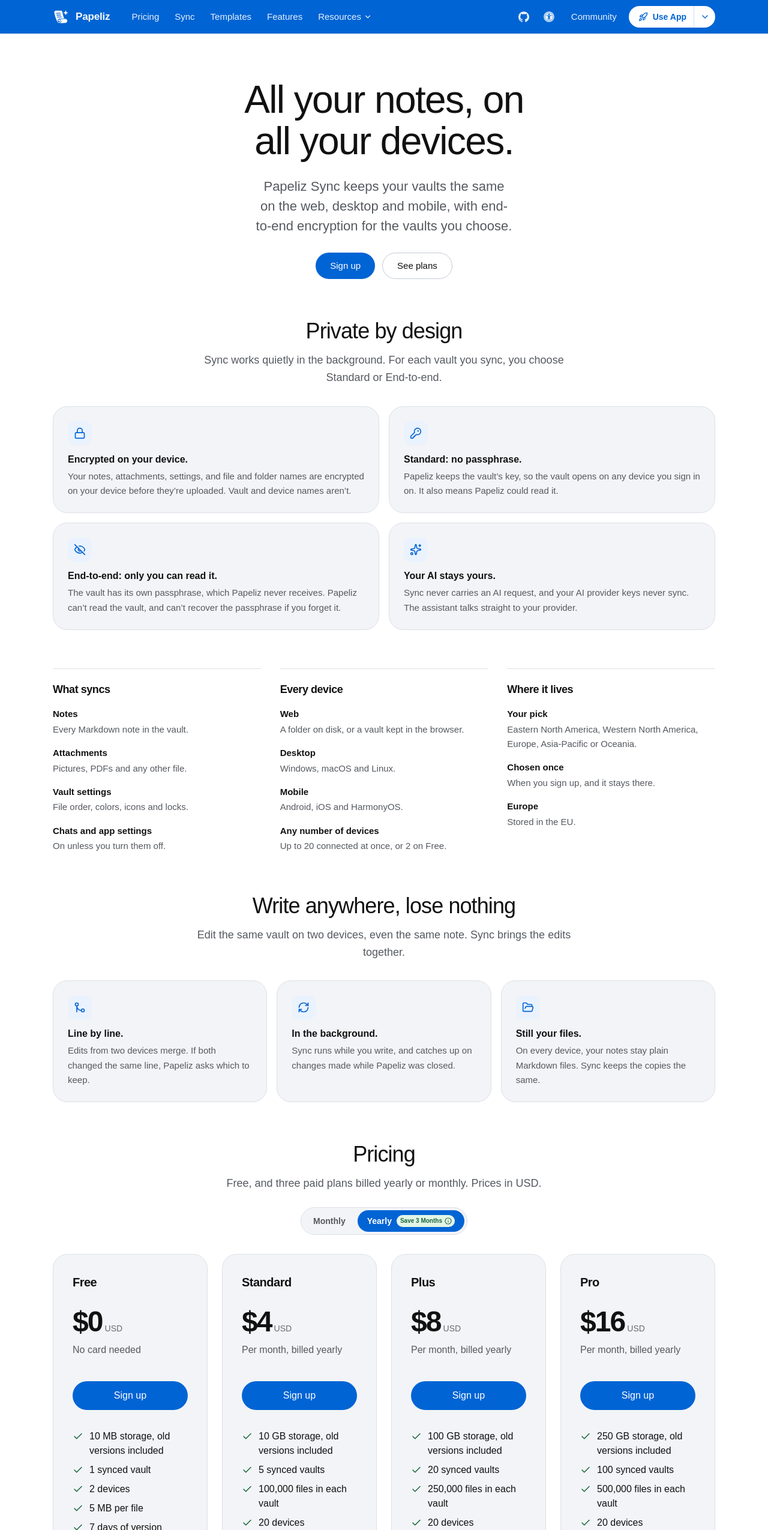
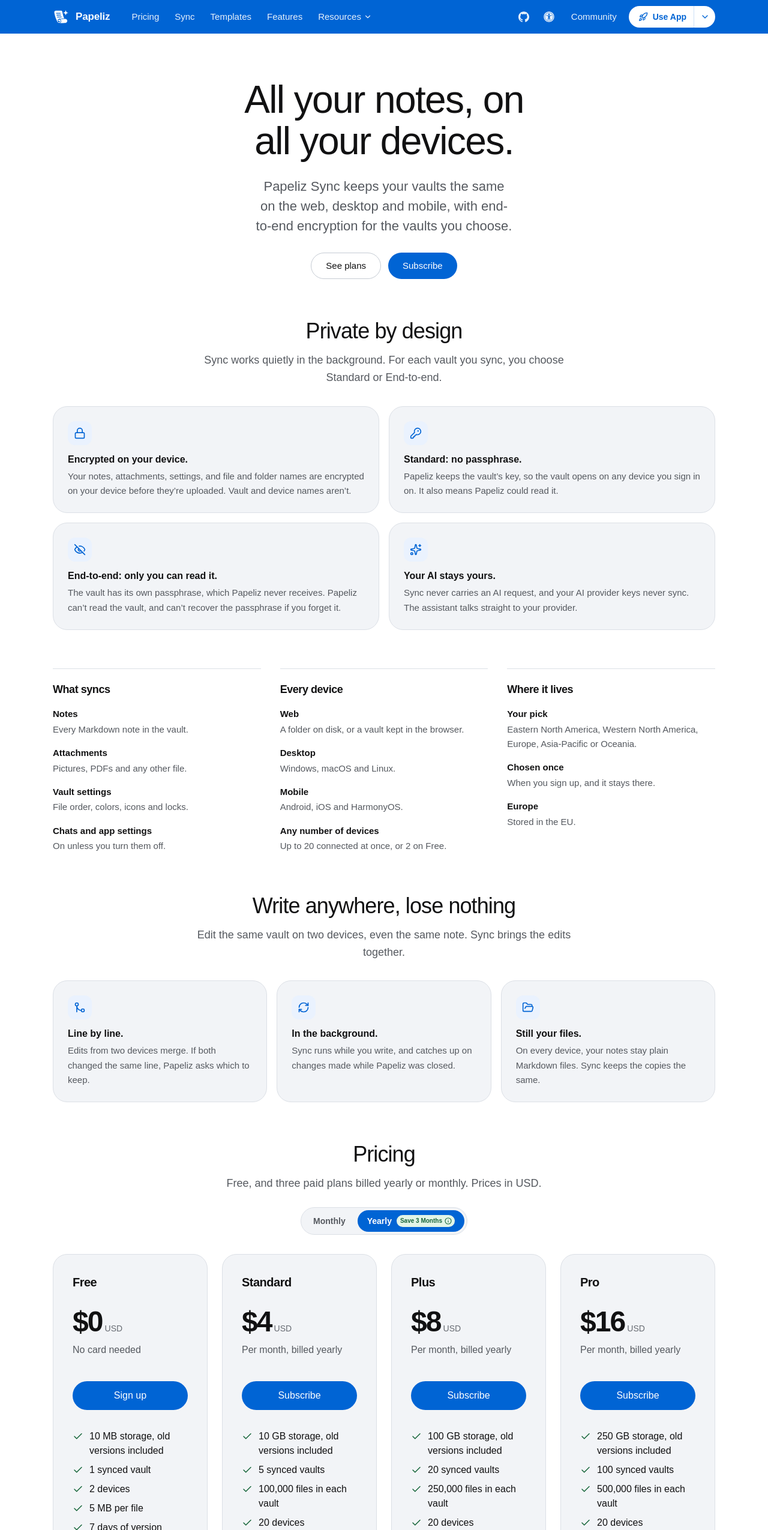
Before and after one commit to AdamNatad/Papeliz, a Next.js app in the folder site/main/: page /sync in a window 1280 px wide. Shown: the top 2550 px of the page at 60% size. Built offline with nearby package versions, Linux system fonts and the light colour scheme; a web font is replaced by a local one.

Commit message:
Say Subscribe on the paid plans, and put See plans beside a Subscribe at the top of the Sync page

```diff
--- a/site/main/app/sync/page.tsx
+++ b/site/main/app/sync/page.tsx
@@ -3,7 +3,7 @@ import { PapelizSiteCenteredPageHero } from '@/components/marketing/papeliz-site
 import { PapelizSiteQuestionList } from '@/components/pricing/papeliz-site-question-list'
 import { PapelizSiteSyncPlanGrid } from '@/components/pricing/papeliz-site-sync-plan-grid'
 import { createPapelizSitePageMetadata } from '@/lib/papeliz-site-seo'
-import { papelizSiteSyncConnectedDeviceLimit, papelizSiteSyncFreePlan, papelizSiteSyncFreeSignUpHref } from '@/lib/papeliz-site-sync-plans'
+import { createPapelizSiteSyncSignUpHref, papelizSiteSyncConnectedDeviceLimit, papelizSiteSyncFreePlan } from '@/lib/papeliz-site-sync-plans'
 import { papelizSiteSyncQuestions } from '@/lib/papeliz-site-sync-questions'
 
 export const metadata = createPapelizSitePageMetadata({
@@ -126,28 +126,29 @@ function PapelizSiteSyncCardItem({ papelizSiteSyncCard }: { papelizSiteSyncCard:
 // Papeliz Sync's own page (Adam, 2026-10-31): what it does,
 // what stays private, what syncs and where, then the plans and the questions.
 export default function PapelizSiteSyncPage() {
-  // The top's Sign up starts on Free, with no plan chosen and no checkout (Adam, 2026-11-02); the paid
-  // plans' own Sign up buttons below go to checkout.
-  const papelizSiteSyncHeroSignUpHref = papelizSiteSyncFreeSignUpHref
+  // The top's See plans, then Subscribe, which checks out Standard, billed yearly, like that plan's own
+  // Subscribe below: signed in, straight to checkout; signed out, sign-in first (Adam, 2026-11-03: "see
+  // plans on the left and Subscribe on the right", then "Standard, yearly").
+  const papelizSiteSyncHeroSubscribeHref = createPapelizSiteSyncSignUpHref('standard', 'yearly')
   return (
     <div className="mx-auto max-w-6xl space-y-16 px-4 pb-16 sm:px-6 sm:pb-20">
       <PapelizSiteCenteredPageHero papelizSiteCenteredPageHeroHeading="All your notes, on all your devices.">
         <p>Papeliz Sync keeps your vaults the same on the web, desktop and mobile, with end-to-end encryption for the vaults you choose.</p>
         <div className="mt-7 flex flex-col items-center justify-center gap-3 sm:flex-row">
-          {papelizSiteSyncHeroSignUpHref && (
-            <a
-              href={papelizSiteSyncHeroSignUpHref}
-              className="inline-flex min-h-11 items-center justify-center rounded-full bg-papeliz-blue px-6 text-[15px] font-medium text-papeliz-on-blue transition-colors hover:bg-papeliz-blue-hover"
-            >
-              Sign up
-            </a>
-          )}
           <a
             href="#sync-plans"
             className="inline-flex min-h-11 items-center justify-center rounded-full border border-papeliz-line-strong px-6 text-[15px] font-medium text-papeliz-ink transition-colors hover:bg-papeliz-hover"
           >
             See plans
           </a>
+          {papelizSiteSyncHeroSubscribeHref && (
+            <a
+              href={papelizSiteSyncHeroSubscribeHref}
+              className="inline-flex min-h-11 items-center justify-center rounded-full bg-papeliz-blue px-6 text-[15px] font-medium text-papeliz-on-blue transition-colors hover:bg-papeliz-blue-hover"
+            >
+              Subscribe
+            </a>
+          )}
         </div>
       </PapelizSiteCenteredPageHero>
 
--- a/site/main/components/pricing/papeliz-site-sync-plan-grid.tsx
+++ b/site/main/components/pricing/papeliz-site-sync-plan-grid.tsx
@@ -30,7 +30,10 @@ type PapelizSiteSyncPlanCardProps = {
   papelizSiteSyncPlanCardLines: string[]
 }
 
-// One card: the name, the price for a month, how it is billed, Sign up, then its lines with green checks.
+// One card: the name, the price for a month, how it is billed, its button, then its lines with green
+// checks. A paid plan's button reads Subscribe (Adam, 2026-11-03: "it shouldnt say Sign up it should say
+// Subscribe"): signed in, it goes straight to checkout; signed out, sign-in comes first. Free's reads Sign
+// up, since Free has no checkout.
 function PapelizSiteSyncPlanCard({
   papelizSiteSyncPlanCardPlanId,
   papelizSiteSyncPlanCardTitle,
@@ -56,7 +59,7 @@ function PapelizSiteSyncPlanCard({
           href={papelizSiteSyncPlanCardSignUpHref}
           className="mt-10 flex min-h-12 items-center justify-center rounded-full bg-papeliz-blue px-3 py-2 text-base font-medium text-papeliz-on-blue transition-colors hover:bg-papeliz-blue-hover"
         >
-          Sign up
+          {papelizSiteSyncPlanCardPlanId === papelizSiteSyncFreePlan.papelizSiteSyncFreePlanId ? 'Sign up' : 'Subscribe'}
         </a>
       )}
       <ul className="mt-8 grid gap-2 text-base leading-6">
--- a/site/main/scripts/verify-papeliz-site-export.mjs
+++ b/site/main/scripts/verify-papeliz-site-export.mjs
@@ -16,7 +16,7 @@
 //   _headers hashes the account page's inline scripts in place of 'unsafe-inline' (the root
 //   `pnpm site:build` writes it);
 // - the Pricing and Sync pages open on yearly billing: the Yearly choice is the pressed one and every
-//   paid plan's Sign up starts checkout on yearly;
+//   paid plan's Subscribe starts checkout on yearly;
 // - every short address in _redirects (app/%5Fredirects/route.ts), a short name or the repository's
 //   own spelling, with and without the trailing slash, is a permanent redirect from a /templates/
 //   address that has no page of its own and is no owner's to a page in the export whose canonical
@@ -191,7 +191,7 @@ if (existsSync(papelizSiteLicensePagePath)) {
 // Yearly billing chosen by default (papelizSiteSyncPreselectedBillingPeriod in lib/papeliz-site-sync-plans.ts):
 // the pressed choice is checked, not its place, since Yearly sits on the right of Monthly.
 // The address parameters are the same as papelizSiteSyncPlanAddressParameterName and
-// papelizSiteSyncBillingPeriodAddressParameterName there; Free's Sign up names no plan, so it is not counted.
+// papelizSiteSyncBillingPeriodAddressParameterName there; Free's Sign up names no plan, so it is not counted; a paid plan's button reads Subscribe.
 for (const papelizSiteSyncPlansPagePath of ['/pricing/', '/sync/']) {
   const papelizSiteSyncPlansPageFile = exportFileForSitePath(papelizSiteSyncPlansPagePath)
   if (!existsSync(papelizSiteSyncPlansPageFile)) continue
@@ -206,10 +206,10 @@ for (const papelizSiteSyncPlansPagePath of ['/pricing/', '/sync/']) {
   const papelizSiteSyncPaidSignUpHrefs = [...papelizSiteSyncPlansPageHtml.matchAll(/href="([^"]*[?&](?:amp;)?papeliz-sync-plan=[^"]*)"/g)].map((papelizSiteSyncPaidSignUpMatch) =>
     decodeHtmlEntities(papelizSiteSyncPaidSignUpMatch[1]),
   )
-  if (papelizSiteSyncPaidSignUpHrefs.length === 0) papelizSiteExportProblems.push(`${papelizSiteSyncPlansPageName}: has no paid plan Sign up`)
+  if (papelizSiteSyncPaidSignUpHrefs.length === 0) papelizSiteExportProblems.push(`${papelizSiteSyncPlansPageName}: has no paid plan Subscribe`)
   for (const papelizSiteSyncPaidSignUpHref of papelizSiteSyncPaidSignUpHrefs) {
     if (new URL(papelizSiteSyncPaidSignUpHref, 'https://papeliz.test').searchParams.get('papeliz-sync-billing-period') !== 'yearly') {
-      papelizSiteExportProblems.push(`${papelizSiteSyncPlansPageName}: Sign up ${papelizSiteSyncPaidSignUpHref} does not start checkout on yearly`)
+      papelizSiteExportProblems.push(`${papelizSiteSyncPlansPageName}: Subscribe ${papelizSiteSyncPaidSignUpHref} does not start checkout on yearly`)
     }
   }
 }
```
